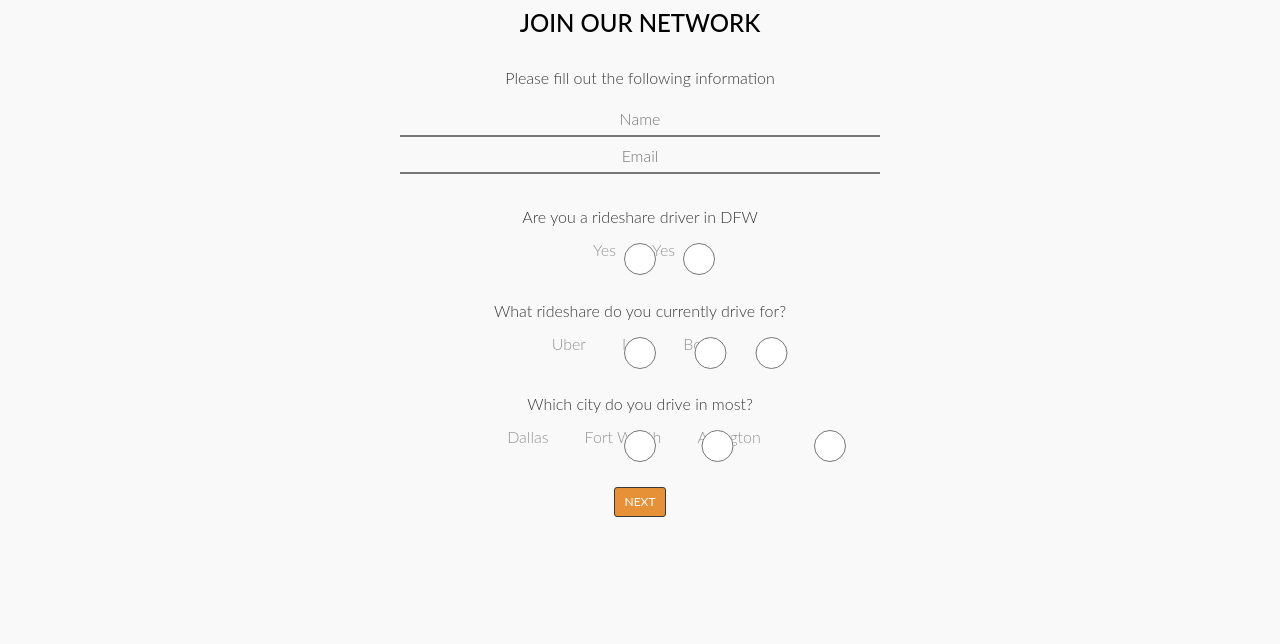
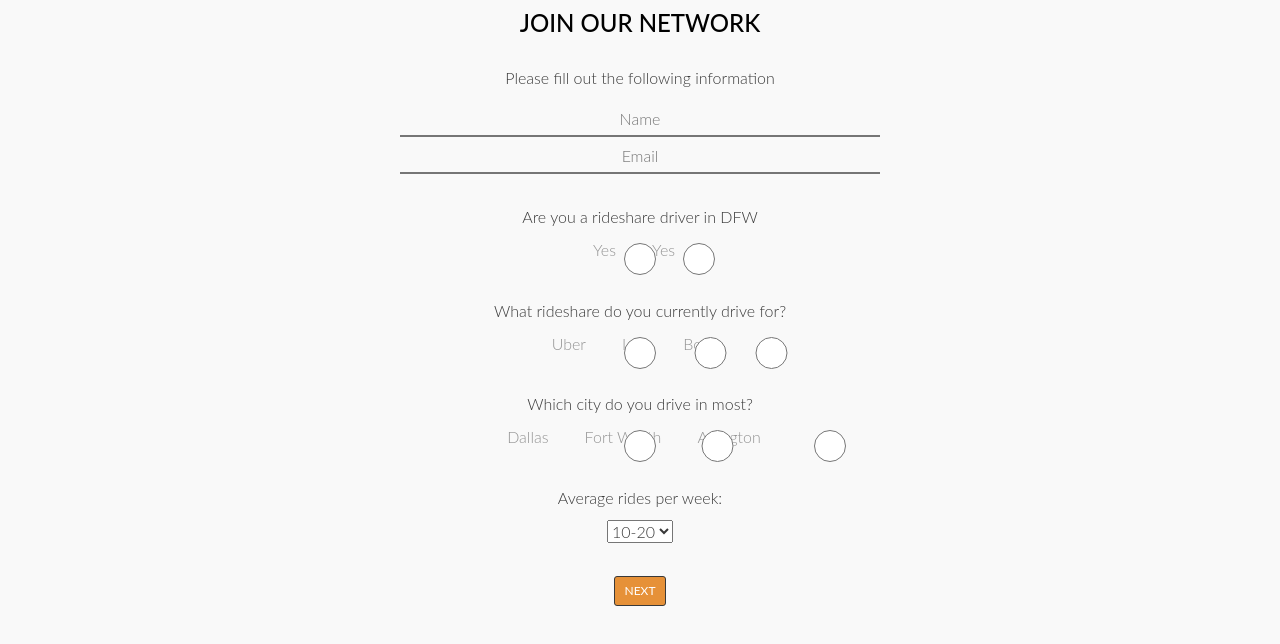
Before and after one commit to sullyintheseat/rideshare-web, a website: page wwwroot/index.html in a window 1280 px wide. Shown: the part 156-800 px from the top of the page. Drawn offline with nearby package versions, Linux system fonts and the light colour scheme; files that its build step writes are made by us from their sources.

Commit message:
update form

```diff
--- a/wwwroot/index.html
+++ b/wwwroot/index.html
@@ -105,6 +105,20 @@
               <p><br/></p>
           </div>
 
+          <p>Average rides per week:</p>
+
+          <select>
+            <option>10-20</option>
+            <option>20-30</option>
+            <option>30-40</option>
+            <option>40-50</option>
+            <option>50+</option>
+          </select>
+
+          <p><br/></p>
+
+
+
         </div>
 
       </div>
```
